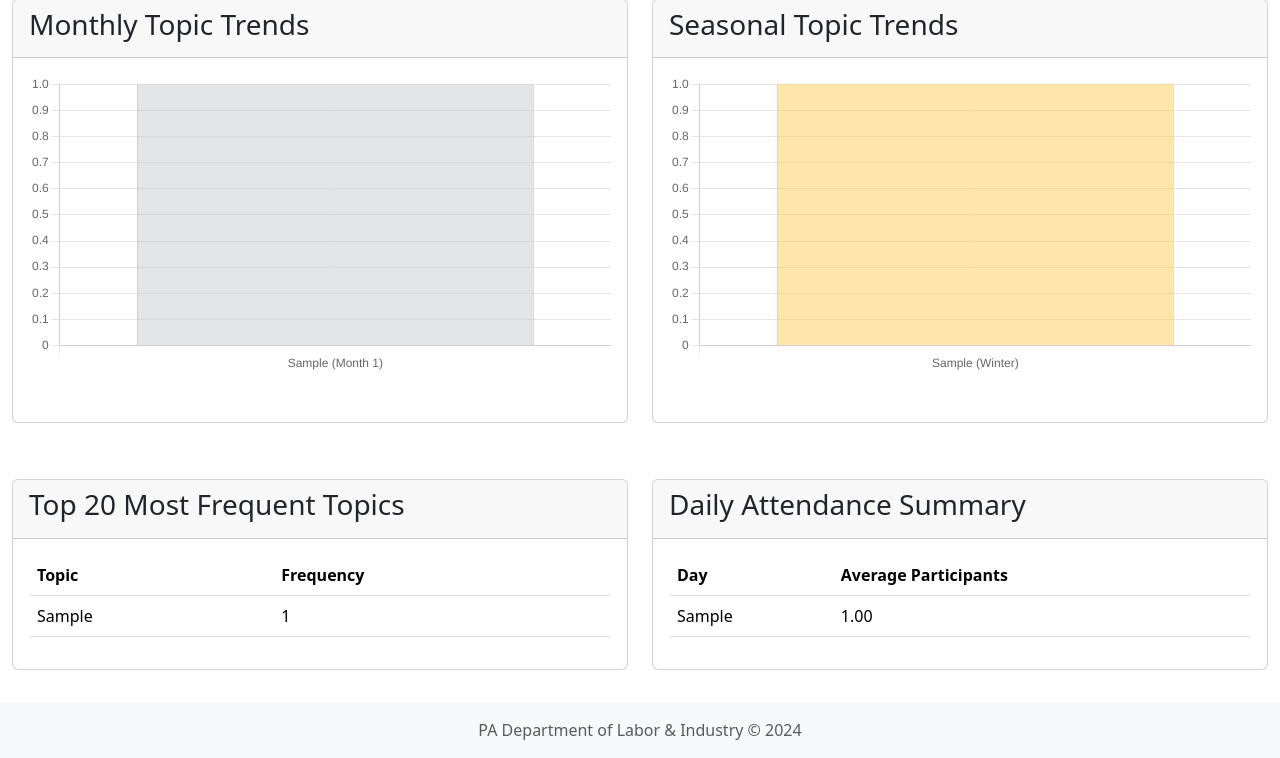
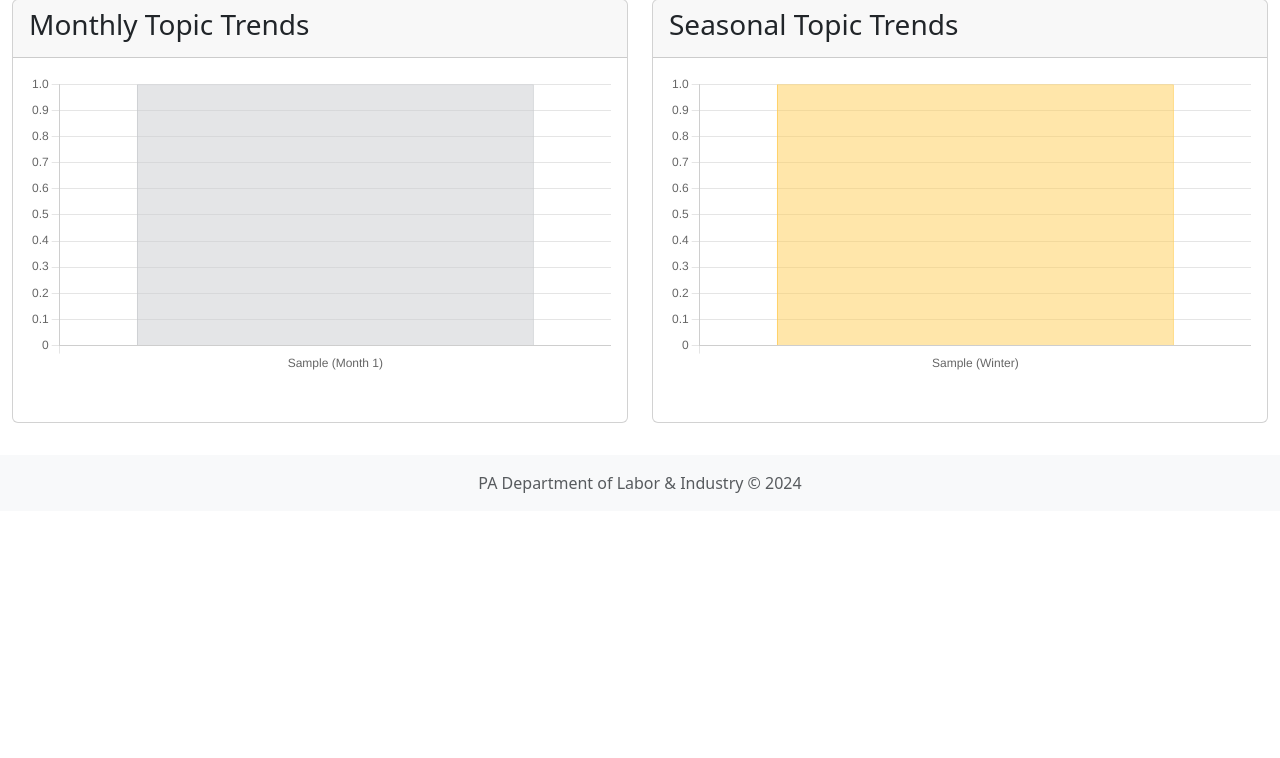
Before and after one commit to rkpinto7/capstone_2024, a Django app: page /dashboard/ in a window 1280 px wide. Shown: the part 1545-2303 px from the top of the page. After the commit the page ends 2038 px from the top, so only its background shows below. Run offline with Django 4.2, Linux system fonts and the light colour scheme; tables that the repository leaves empty hold one stand-in row (values such as "Sample post").

Commit message:
Update dashboard

```diff
--- a/training_analytics/templates/dashboard.html
+++ b/training_analytics/templates/dashboard.html
@@ -173,8 +173,7 @@
     </div>
 
     <!-- Detailed Tables Row -->
-    <div class="row mt-4">
-        <!-- Topic Frequency Table -->
+    <!-- <div class="row mt-4">
         <div class="col-md-6">
             <div class="card">
                 <div class="card-header">
@@ -201,10 +200,10 @@
                     </div>
                 </div>
             </div>
-        </div>
+        </div> -->
 
         <!-- Daily Attendance Table -->
-        <div class="col-md-6">
+        <!-- <div class="col-md-6">
             <div class="card">
                 <div class="card-header">
                     <h3>Daily Attendance Summary</h3>
@@ -230,7 +229,7 @@
                     </div>
                 </div>
             </div>
-        </div>
+        </div> -->
     </div>
 </div>
 {% endblock %}
```
Also changed, not shown: 1 other file.
